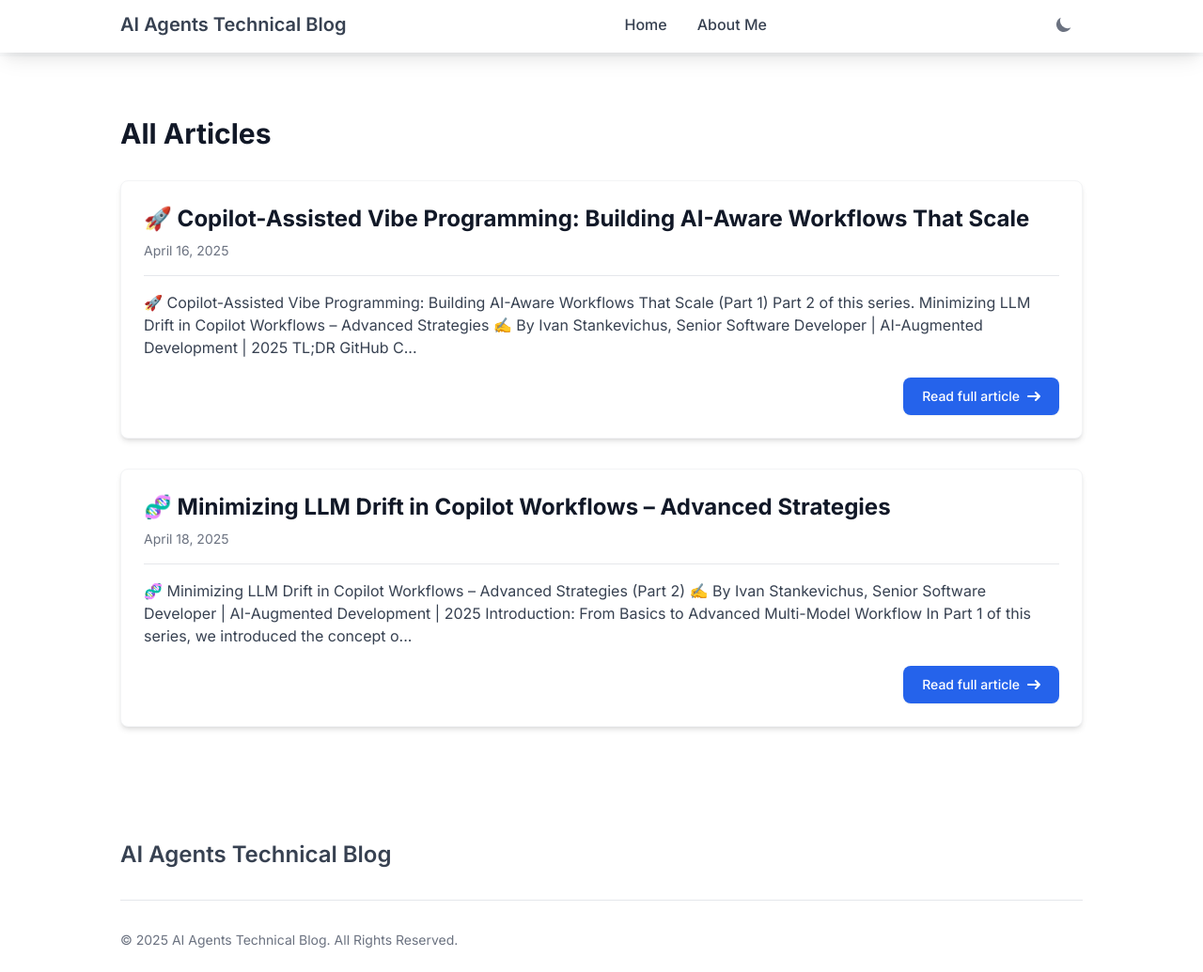
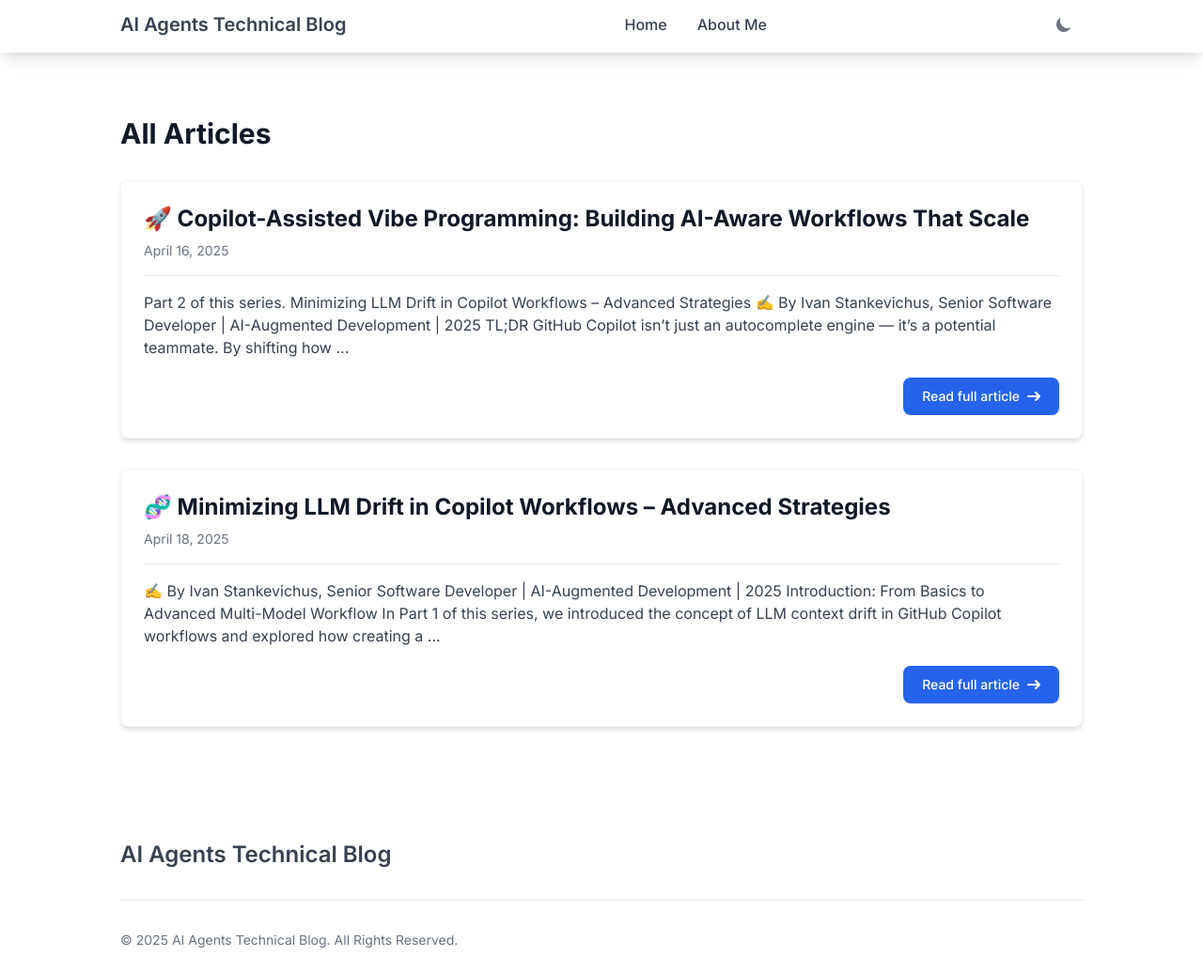
Before and after one commit to leonas5555/ai-tech-site, a Jekyll site: the page built from articles/index.html, in a window 1280 px wide. Shown: the whole page at 94% size. Built offline with Jekyll 4.4.1, drawn with Linux system fonts in a browser that asks for light colours; nearby versions of some CDN libraries.

Commit message:
Update articles and assets from main repo

```diff
--- a/_articles/copilot-assisted-vibe-programming.md
+++ b/_articles/copilot-assisted-vibe-programming.md
@@ -6,8 +6,6 @@ slug: copilot-assisted-vibe-programming
 excerpt: ""
 layout: post
 ---
-
-# 🚀 Copilot-Assisted Vibe Programming: Building AI-Aware Workflows That Scale (Part 1)
 
 [Part 2 of this series. Minimizing LLM Drift in Copilot Workflows – Advanced Strategies ](https://leonas5555.github.io/ai-tech-site/articles/minimizing-llm-drift-copilot-part2/)
 
--- a/_articles/copilot_context_drift_pt2.md
+++ b/_articles/copilot_context_drift_pt2.md
@@ -6,8 +6,6 @@ slug: minimizing-llm-drift-copilot-part2
 excerpt: ""
 layout: post
 ---
-
-# 🧬 Minimizing LLM Drift in Copilot Workflows – Advanced Strategies (Part 2)
 
 ### ✍️ By Ivan Stankevichus, Senior Software Developer | AI-Augmented Development | 2025
 
```
